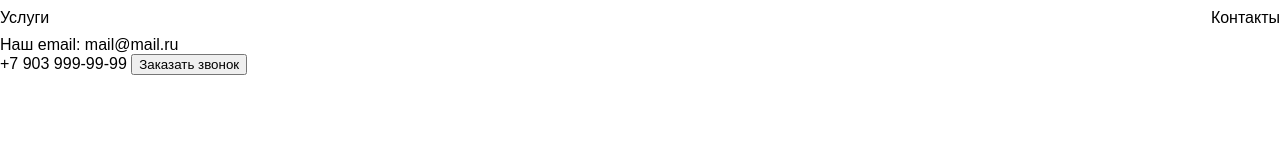
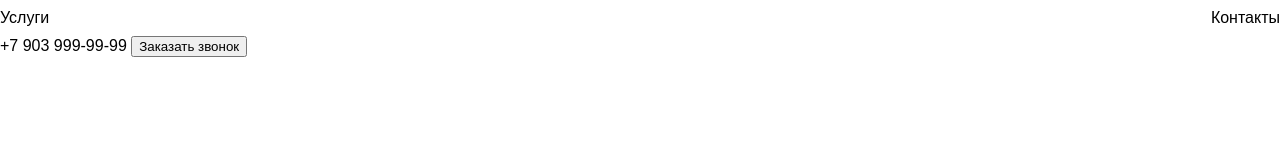
Before and after one commit to alkuznet/special-app, a plain HTML site: page index.html in a window 1280 px wide. Drawn offline with Linux system fonts and the light colour scheme.

Commit message:
e-mail removed

```diff
--- a/index.html
+++ b/index.html
@@ -16,9 +16,6 @@
             <a href="#contacts">Контакты</a>
         </nav>
         <div>
-            Наш email: <a href="mailto:mail@mail.ru">mail@mail.ru</a>
-        </div>
-        <div>
             <a href="tel:+79039999999">+7 903 999-99-99</a>
             <button>Заказать звонок</button>
         </div>
```
